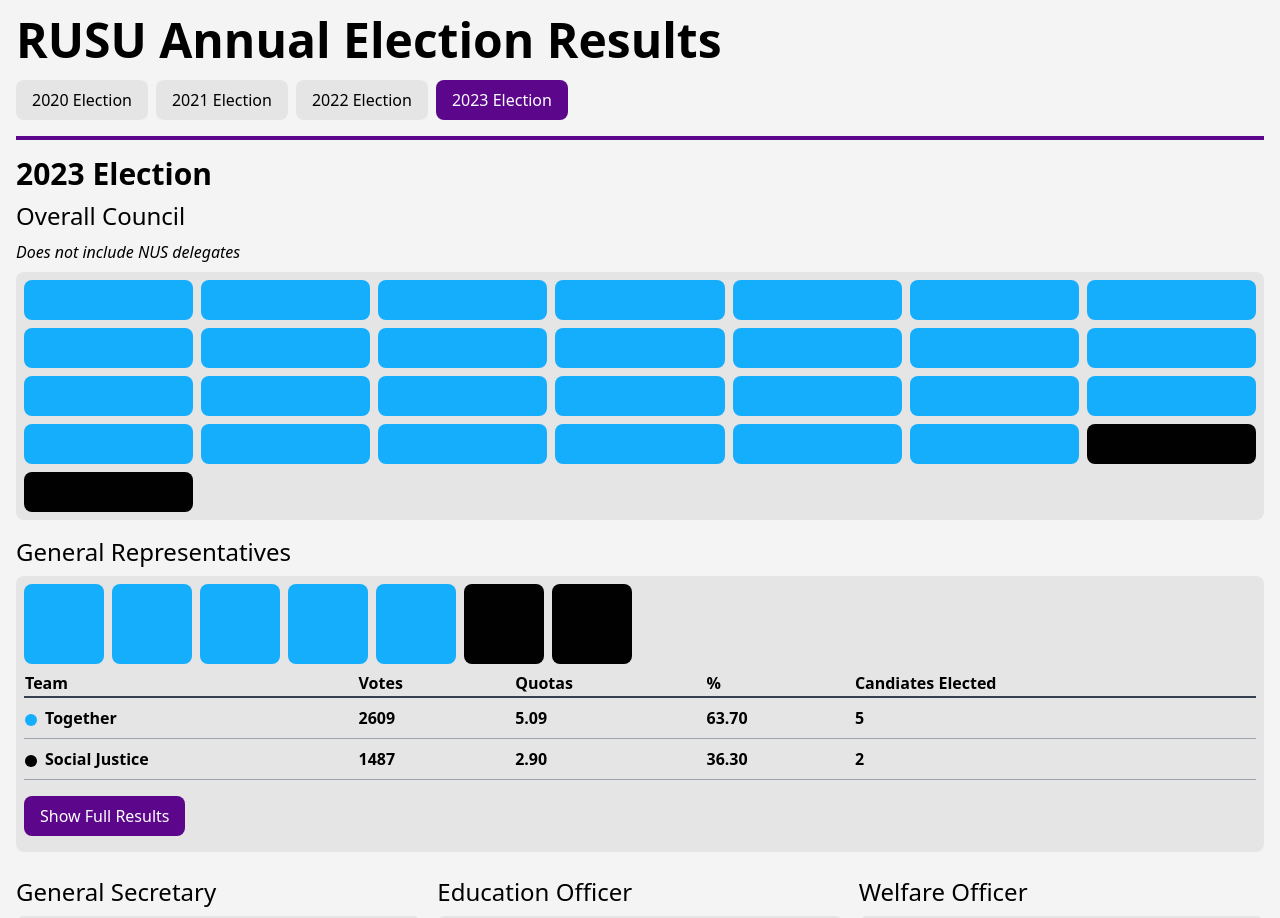
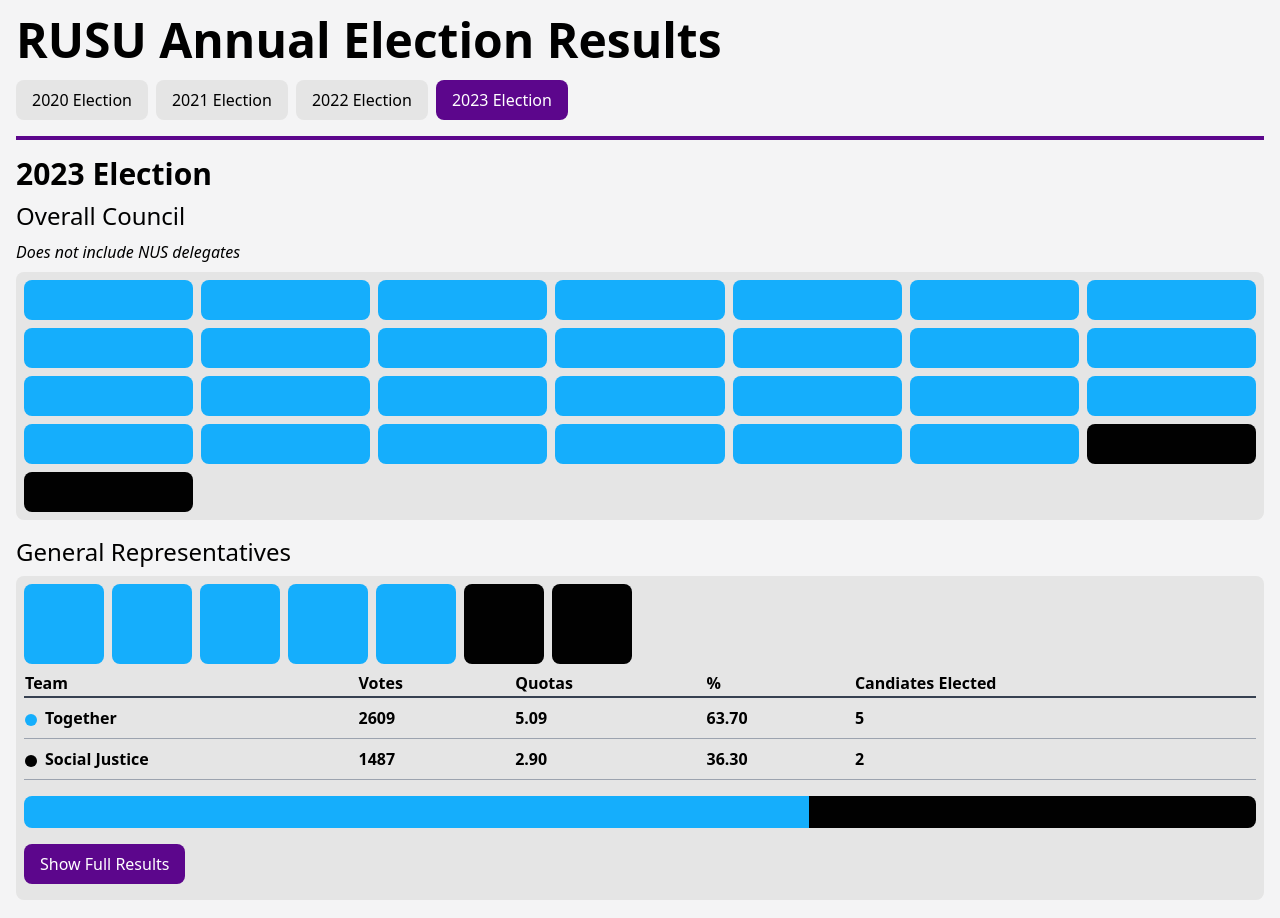
Before and after one commit to dmarmion/rusu-election-results, a React (Vite) app: page / in a window 1280 px wide. Shown: the top 918 px of the page. Built offline with nearby package versions, Linux system fonts and the light colour scheme.

Commit message:
Add vote share bar to genreps box

```diff
--- a/src/components/GeneralRepresentatives.tsx
+++ b/src/components/GeneralRepresentatives.tsx
@@ -2,10 +2,17 @@
 
 import { NOT_APPLICABLE, UNKNOWN_CANDIDATE } from "../utils/labels";
 import { GeneralRepCandidate } from "../utils/types";
-import { droopQuotas, votePercentMessage, wasElected, wasElectedMessage } from "../utils/votes";
+import {
+  droopQuotas,
+  votePercent,
+  votePercentMessage,
+  wasElected,
+  wasElectedMessage,
+} from "../utils/votes";
 
 import CandidateSquare from "./common/CandidateSquare";
 import TeamNameWithDot from "./common/TeamNameWithDot";
+import VoteShareBar from "./common/VoteShareBar";
 
 interface GeneralRepresentativesProps {
   candidates: GeneralRepCandidate[];
@@ -73,9 +80,17 @@
             ))}
           </tbody>
         </table>
+        <VoteShareBar
+          teamVotes={sortedTeamStats.map(([team, { votes }]) => {
+            return {
+              teamID: team,
+              voteShare: votePercent(votes, votesCast),
+            };
+          })}
+        />
         {/* Button to toggle the full results table */}
         <button
-          className="mb-2 rounded-lg bg-rusupurple px-4 py-2 text-white"
+          className="mb-2 mt-4 rounded-lg bg-rusupurple px-4 py-2 text-white"
           onClick={() => setShowFullResults(!showFullResults)}
         >
           {showFullResults ? "Hide" : "Show"} Full Results
```
